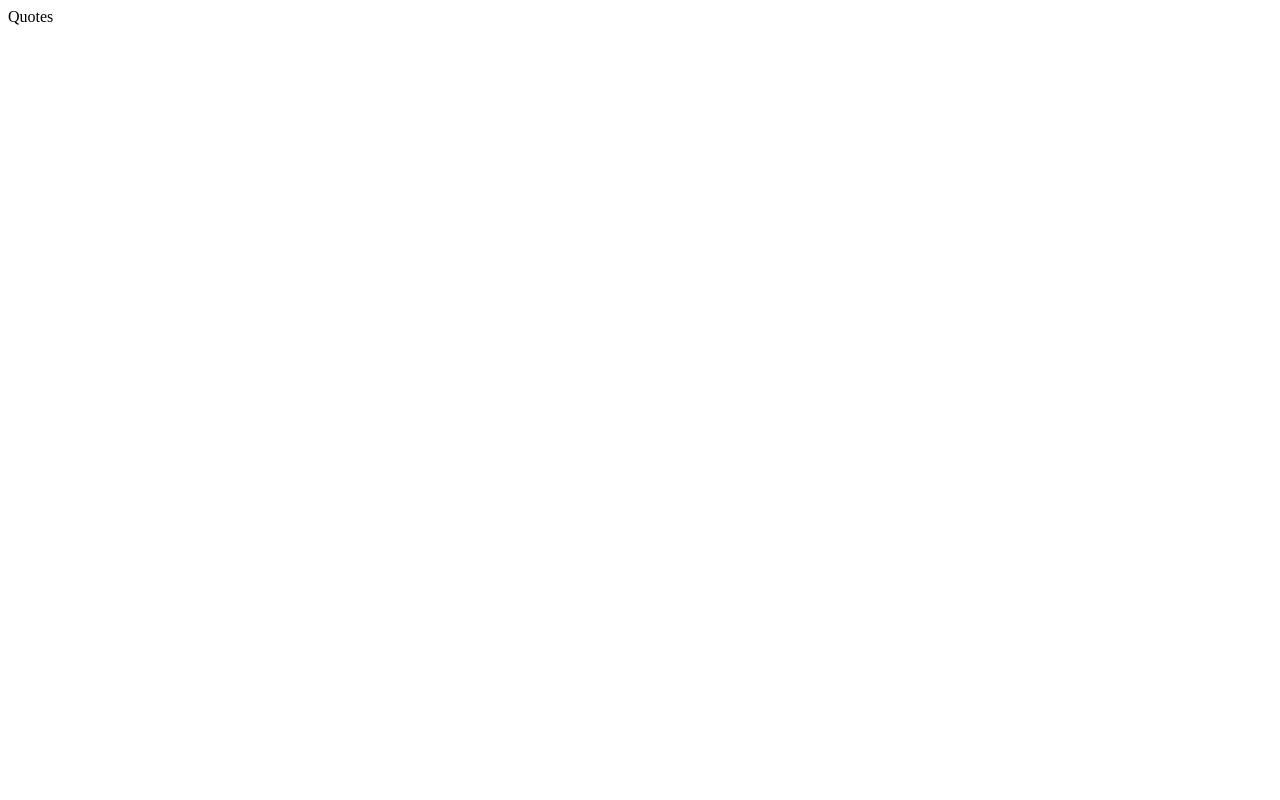
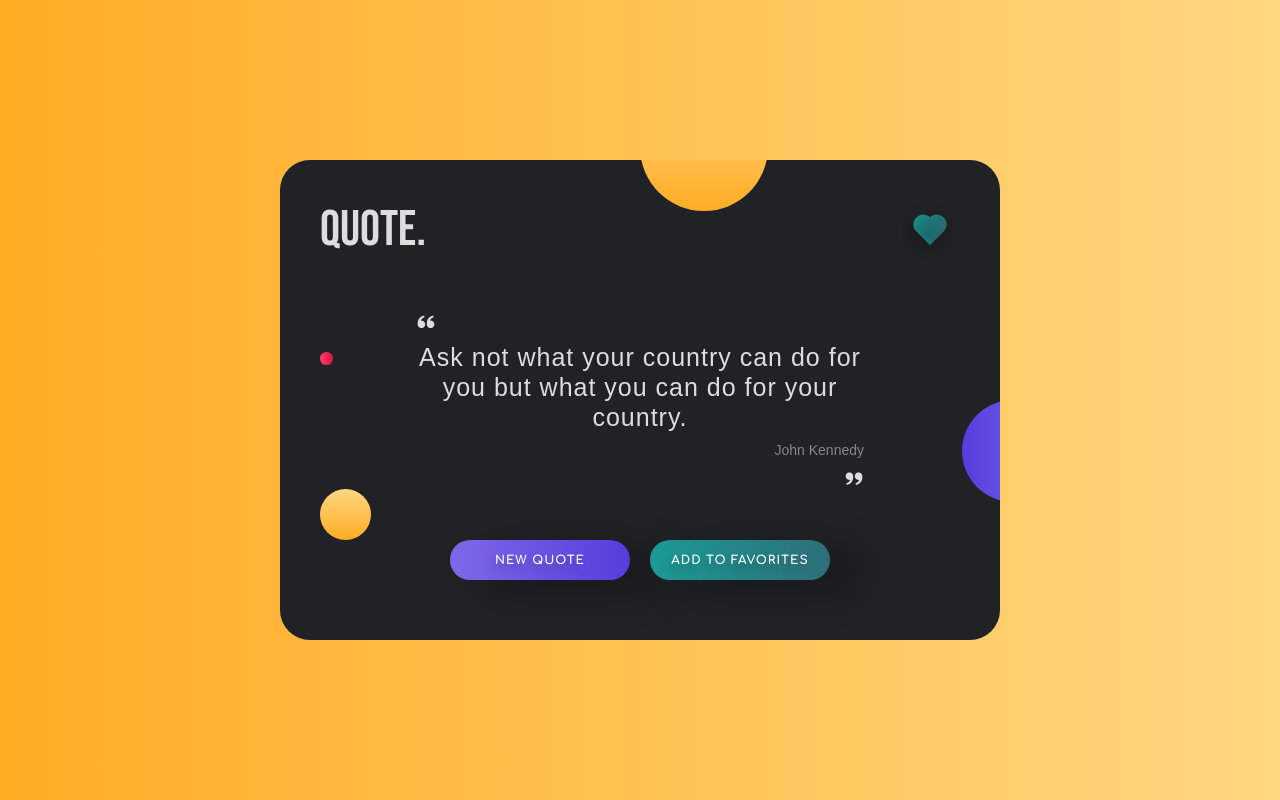
Before and after one commit to ritujane78/react_quotes_app, a React (Vite) app: page / in a window 1280 px wide. Built offline with nearby package versions, Linux system fonts and the light colour scheme.

Commit message:
create template for the quotes card

```diff
--- a/index.html
+++ b/index.html
@@ -3,6 +3,7 @@
   <head>
     <meta charset="UTF-8" />
     <meta name="viewport" content="width=device-width, initial-scale=1.0" />
+    <link href='https://unpkg.com/boxicons@2.1.4/css/boxicons.min.css' rel='stylesheet'>
     <title>Quotes App</title>
   </head>
   <body>
--- a/src/components/QuotesApp.css
+++ b/src/components/QuotesApp.css
@@ -0,0 +1,131 @@
+.container {
+    width: 100%;
+    height: 100vh;
+    background-image: linear-gradient(to right, #ffac24, #ffd780);
+    display: grid;
+    place-items: center;
+}
+.quotes-app{
+    position: relative;
+    width:90vmin;
+    aspect-ratio: 3 / 2;
+    background-color: #212226;
+    border-radius: 3rem;
+    padding: 4rem;
+    box-shadow: -2rem 2rm 6rem rgba(0,0,0,0.6);
+    overflow: hidden;
+}
+.app-heading{
+    font-family: "Bebas Neue", sans-serif;
+    font-size: 5rem;
+    color: #ddd;
+}
+.fav-icon {
+    position: absolute;
+    top: 5rem;
+    right: 5rem;
+    font-size: 4rem;
+    background-image: linear-gradient(to left, #2e6f79, #1b9f97) ;
+    -webkit-background-clip: text;
+    -webkit-text-fill-color: transparent;
+    cursor: pointer;
+    text-shadow: -.3rem .6rem 2rem rgba(0,0,0,0.3);
+}
+.fav-icon:focus{
+    transform: translateY(0.1rem);
+}
+.quote{
+    position: absolute;
+    top: 50%;
+    left: 50%;
+    transform: translate(-50%, -50%);
+    display: flex;
+    flex-direction: column;
+    row-gap: 1rem;
+}
+.quote i{
+    color: #ddd;
+    font-size: 2rem;
+}
+.quote-text{
+    font-size: clamp(1.6rem, 2cqi, 2.5rem);
+    color: #ddd;
+    line-height: 3rem;
+    letter-spacing: 0.1rem;
+    text-align: center;
+    width: clamp(25rem, 35cqi, 58rem);
+}
+.quote-author{
+    text-align: right;
+    color: #888;
+    font-family: "Bricolage Grotesque" sans-serif;
+    font-size: 1.4rem;
+}
+.right-quote{
+    text-align: right;
+}
+.buttons {
+    position: absolute;
+    bottom: 6rem;
+    left: 50%;
+    transform: translateX(-50%);
+    display: flex;
+    column-gap: 2rem;
+}
+.btn{
+    color: #fff;
+    width: 18rem;
+    height: 4rem;
+    border-radius: 2rem;
+    border: none;
+    font-family: "Comfortaa", sans-serif;
+    font-size: 1.2rem;
+    text-transform: uppercase;
+    font-weight: bold;
+    letter-spacing: 0.1rem;
+    box-shadow: 3rem 1rem 4rem rgba(0,0,0,0.3);
+    text-shadow: -0.3rem 0.5rem 1rem rgba(0,0,0,0.3);
+
+}
+.btn:active{
+    transform: translateY(0.2rem);
+}
+
+.btn-new{
+    background-image: linear-gradient(to left, #553ddd, #7f69e8);
+}
+.btn-fav{
+    background-image: linear-gradient(to left, #2e6f79, #1b9b96);
+}
+.circles div{
+    position: absolute;
+    border-radius: 50%;
+    aspect-ratio: 1;
+
+}
+.circle-1 {
+  width: clamp(5rem, 10cqi, 16rem);
+  background-image: linear-gradient(to top, #ffac24, #ffd780);
+  top: -6cqi;
+  left: 50%;
+}
+
+.circle-2 {
+  width: clamp(2rem, 4cqi, 6rem);
+  background-image: linear-gradient(to top, #ffac24, #ffd780);
+  bottom: 10rem;
+  left: 4rem;
+}
+
+.circle-3 {
+  width: clamp(3rem, 8cqi, 14rem);
+  background-image: linear-gradient(to right, #553ddd, #7f69e8);
+  top: 50%;
+  right: -5cqi;
+}
+
+.circle-4 {
+  width: clamp(1rem, 1cqi, 2rem);
+  background-image: linear-gradient(to left, #dd133f, #fd4069);
+  top: 40%;
+}
--- a/src/components/QuotesApp.jsx
+++ b/src/components/QuotesApp.jsx
@@ -2,8 +2,27 @@ import React from 'react'
 
 const QuotesApp = () => {
   return (
-    <div>
-      Quotes
+    <div className='container'>
+        <div className="quotes-app">
+            <div className="app-heading">Quote.</div>
+            <i className="bx bxs-heart fav-icon"></i>
+            <div className="quote">
+                <i className="bx bxs-quote-alt-left left-quote"></i>
+                <p className="quote-text">Ask not what your country can do for you but what you can do for your country.</p>
+                <p className='quote-author'>John Kennedy</p>
+                <i className="bx bxs-quote-alt-right right-quote"></i>
+            </div>
+            <div className="circles">
+                <div className="circle-1"></div>
+                <div className="circle-2"></div>
+                <div className="circle-3"></div>
+                <div className="circle-4"></div>
+            </div>
+            <div className="buttons">
+                <button className="btn btn-new">New Quote</button>
+                <button className="btn btn-fav">Add to Favorites</button>
+            </div>
+        </div>
     </div>
   )
 }
--- a/src/index.css
+++ b/src/index.css
@@ -0,0 +1,11 @@
+@import url('https://fonts.googleapis.com/css2?family=Bebas+Neue&family=Bricolage+Grotesque:opsz,wght@12..96,200..800&family=Comfortaa:wght@300..700&family=Dosis:wght@200..800&family=Exo+2:ital,wght@0,100..900;1,100..900&family=Lilita+One&family=Outfit:wght@100..900&display=swap');
+
+* {
+  margin: 0;
+  padding: 0;
+  box-sizing: border-box;
+  font-family: "Dois", sans-serif;
+}
+html {
+  font-size: 62.5%;
+}
```
Also changed, not shown: screenshots/template.png (added).
